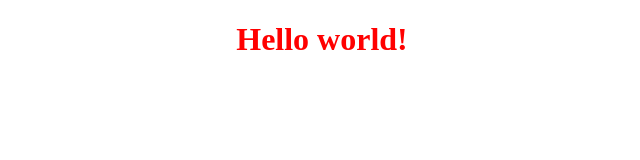
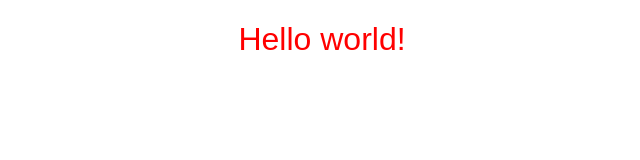
Before and after one commit to adamssillva/lucasgermano.io, a plain HTML site: page index.htm in a window 1280 px wide. Shown: the full height of the page, 318-958 px from the left. Drawn offline with Linux system fonts and the light colour scheme.

Commit message:
Update index.htm

```diff
--- a/index.htm
+++ b/index.htm
@@ -2,9 +2,9 @@
 <html lang="en">
 <header>
   <title>Lucas</title>
-  <style>
-    h1 { color: red; text-align: center; }
-  </style>
+    <style>
+      h1 { color: red; text-align: center; font-family: Arial; font-weight: normal; }
+    </style>
   </header>
 <body class="no-class=">
   <h1>Hello world!</h1>
```
